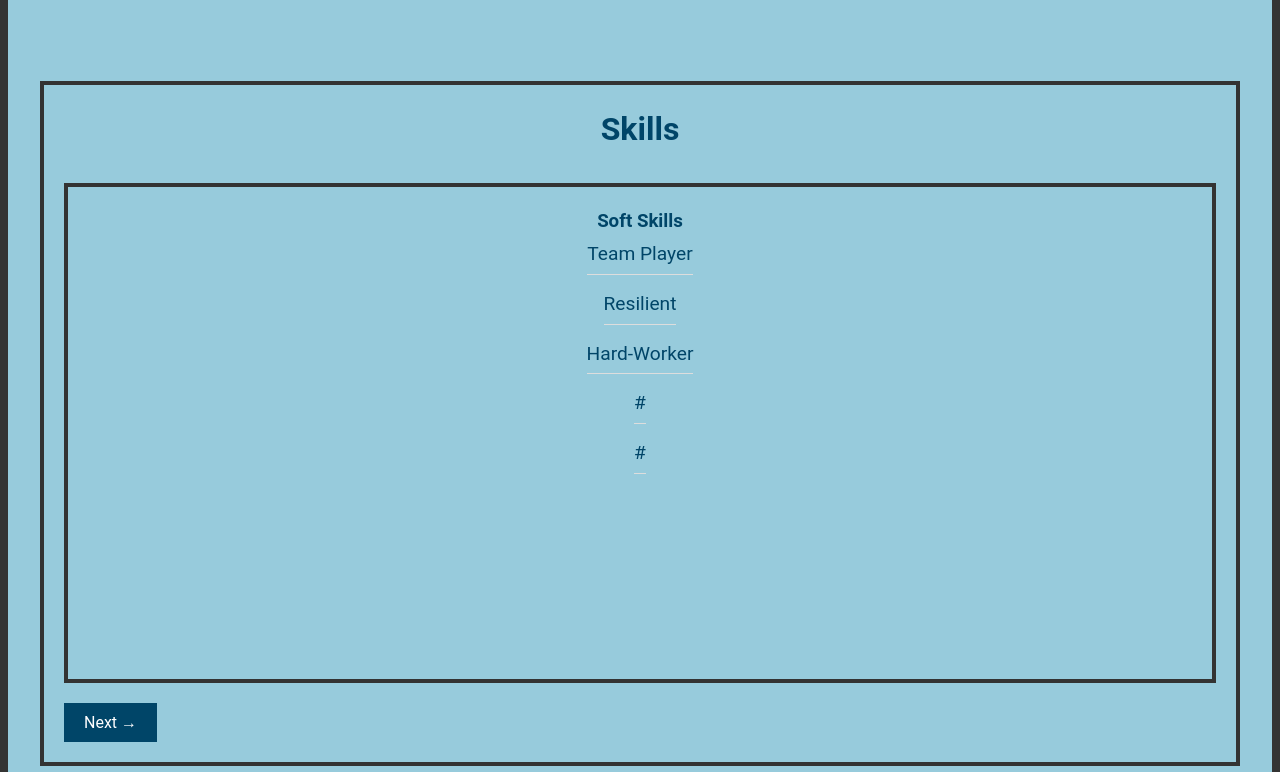
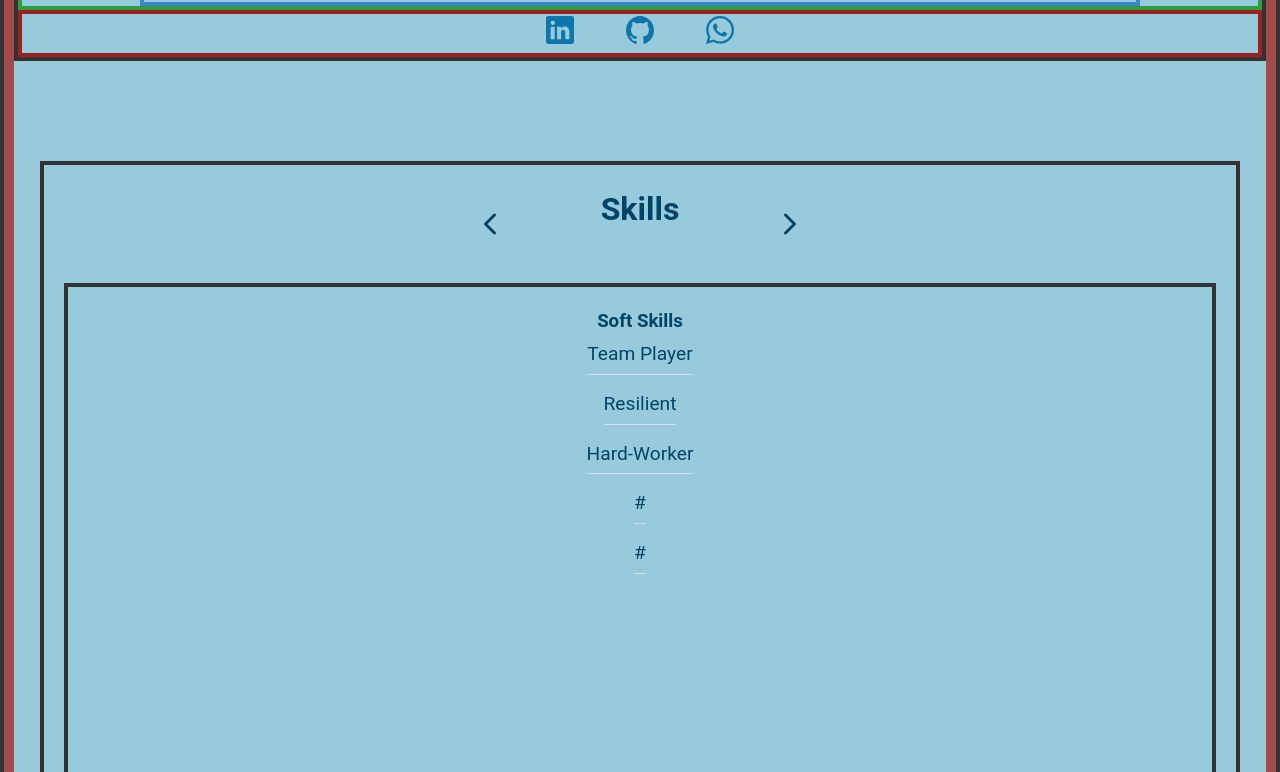
Before and after one commit to Thiagoocosta86/my-portfolio, a React (Create React App) app: page / in a window 1280 px wide. Shown: the part 868-1640 px from the top of the page. Built offline with nearby package versions, Linux system fonts and the light colour scheme.

Commit message:
exchanged functionality of button for arrows. Left arrow still not working.

```diff
--- a/src/components/About.js
+++ b/src/components/About.js
@@ -22,13 +22,13 @@ const About = () => {
         <div className='social-media-links'>
           <ul className="social__profile">
               <a className="social__profile-link LinkedInIcon" href="https://www.linkedin.com/in/thiago-costa-04443bb9/">
-                  <LinkedInIcon title="Linkedin" width="32" height="32" />
+                  <LinkedInIcon title="Linkedin" width="32" height="32" alt="LinkedIn" />
               </a>
               <a className="social__profile-link GithubIcon" href="https://github.com/Thiagoocosta86">
-                  <GithubIcon width="32" title="GitHub" height="32" alt="LinkedIn" />
+                  <GithubIcon width="32" title="GitHub" height="32" alt="GitHub" />
               </a>
               <a className="social__profile-link WhatsappIcon" href="https://api.whatsapp.com/send?phone=353871720557&text=Hello, more information!">
-                  <WhatsappIcon title="Whatsapp" width="32" height="32" />
+                  <WhatsappIcon title="Whatsapp" width="32" height="32" alt="Whatsapp"/>
               </a>
           </ul>
         </div>
--- a/src/components/Skills.js
+++ b/src/components/Skills.js
@@ -1,23 +1,35 @@
-import React, {useState}from 'react';
-
-import { ReactComponent as FowardIcon } from "../assets/icons/";
+import React, { useState } from 'react';
+import { ReactComponent as NextIcon } from '../assets/icons/forwardIcon.svg';
+import { ReactComponent as BackIcon } from '../assets/icons/backIcon.svg';
 
 const Skills = () => {
-
   const [currentPanel, setCurrentPanel] = useState(0);
-
 
   const handleNextPanel = () => {
     setCurrentPanel((prevPanel) => (prevPanel === 0 ? 1 : 0));
   };
 
+  const handlePreviousPanel = () => {
+    setCurrentPanel((prevPanel) => (prevPanel === 1 ? 0 : 1));
+  };
+
   return (
     <section className="skills">
-      <h2>Skills</h2>
+      <div className="skills-header">
+        <div className="icon-wrapper left">
+          <BackIcon className="icon back-icon" onClick={handlePreviousPanel} width="32" height="32" title="Back" />
+        </div>
 
-      <div className= "skills-container">
+        <h2>Skills</h2>
+
+        <div className="icon-wrapper right">
+          <NextIcon className="icon next-icon" onClick={handleNextPanel} width="32" height="32" title="Next" />
+        </div>
+      </div>
+
+      <div className="skills-container">
         {currentPanel === 0 && (
-          <div className= "skills-column soft-skills-panel" >
+          <div className="skills-column soft-skills-panel">
             <h3>Soft Skills</h3>
             <ul className="soft-skills">
               <li>Team Player</li>
@@ -30,7 +42,7 @@ const Skills = () => {
         )}
 
         {currentPanel === 1 && (
-          <div className= "skills-column hard-skills-panel">
+          <div className="skills-column hard-skills-panel">
             <div className="frontend-column">
               <h3>Frontend</h3>
               <ul className="frontend-skills">
@@ -41,7 +53,6 @@ const Skills = () => {
                 <li>Vue.js</li>
               </ul>
             </div>
-
 
             <div className="backend-column">
               <h3>Backend</h3>
@@ -57,11 +68,6 @@ const Skills = () => {
           </div>
         )}
       </div>
-
-      <button className="toggle-btn" onClick={handleNextPanel}>
-        {currentPanel === 0 ? 'Next →' : '← Back'}
-      </button>
-
     </section>
   );
 };
--- a/src/style.css
+++ b/src/style.css
@@ -67,7 +67,7 @@ nav a:hover {
 main {
   max-width: 1700px;
   margin: 0 auto;
-  border: 4px solid #333;
+  border: 10px solid #a34b4b;
 }
 
 /*HOME*/
@@ -107,8 +107,8 @@ main {
   justify-content: space-evenly;
   margin-top: 50px;
   flex-wrap: wrap;
-  height: 700px;
-  border: 4px solid #333;
+  height: auto;
+  border: 4px solid #2ba03e;
 
 }
 
@@ -165,14 +165,15 @@ main {
 .about-text {
   max-width: 1000px;
   align-self: center;
-  border: 4px solid #333;
+  border: 4px solid #3a85ca;
 }
 
 /*Social Media style*/
 .social-media-links {
   display: flex;
   justify-content: space-around;
-  border: 4px solid #333;
+  border: 4px solid #9c2222;
+
 }
 
 .social__profile {
@@ -221,6 +222,43 @@ main {
   font-size: 2rem;
   color: #004568;
   margin-bottom: 30px;
+  position: relative;
+}
+
+.skills-header {
+  display: flex;
+  justify-content: center;
+  align-items: center;
+  position: relative; /* Needed to align the icons */
+  margin-bottom: 20px;
+}
+
+.icon-wrapper {
+  display: flex;
+  align-items: center;
+  cursor: pointer;
+  position: absolute;
+  top: 50%;
+  transform: translateY(-50%);
+}
+
+.icon-wrapper.left {
+  padding-right:  300px;
+}
+
+.icon-wrapper.right {
+  padding-left: 300px;
+}
+
+.icon {
+  width: 32px;
+  height: 32px;
+  fill: #004568; /* Color of the icon */
+
+}
+
+.icon:hover {
+  fill: #00334d; /* Hover color for icons */
 }
 
 .skills-container {
@@ -258,7 +296,6 @@ main {
   padding: 20px;
   border: 4px solid #333;
 
-  flex-wrap: wrap; /* Ensure columns don't stack on small screens */
 }
 
 .frontend-column, .backend-column {
@@ -289,6 +326,7 @@ main {
   border-bottom: 1px solid #ddd;
 }
 
+/*
 .toggle-btn {
   margin-top: 20px;
   padding: 10px 20px;
@@ -303,3 +341,4 @@ main {
 .toggle-btn:hover {
   background-color: #00334d;
 }
+*/
```
